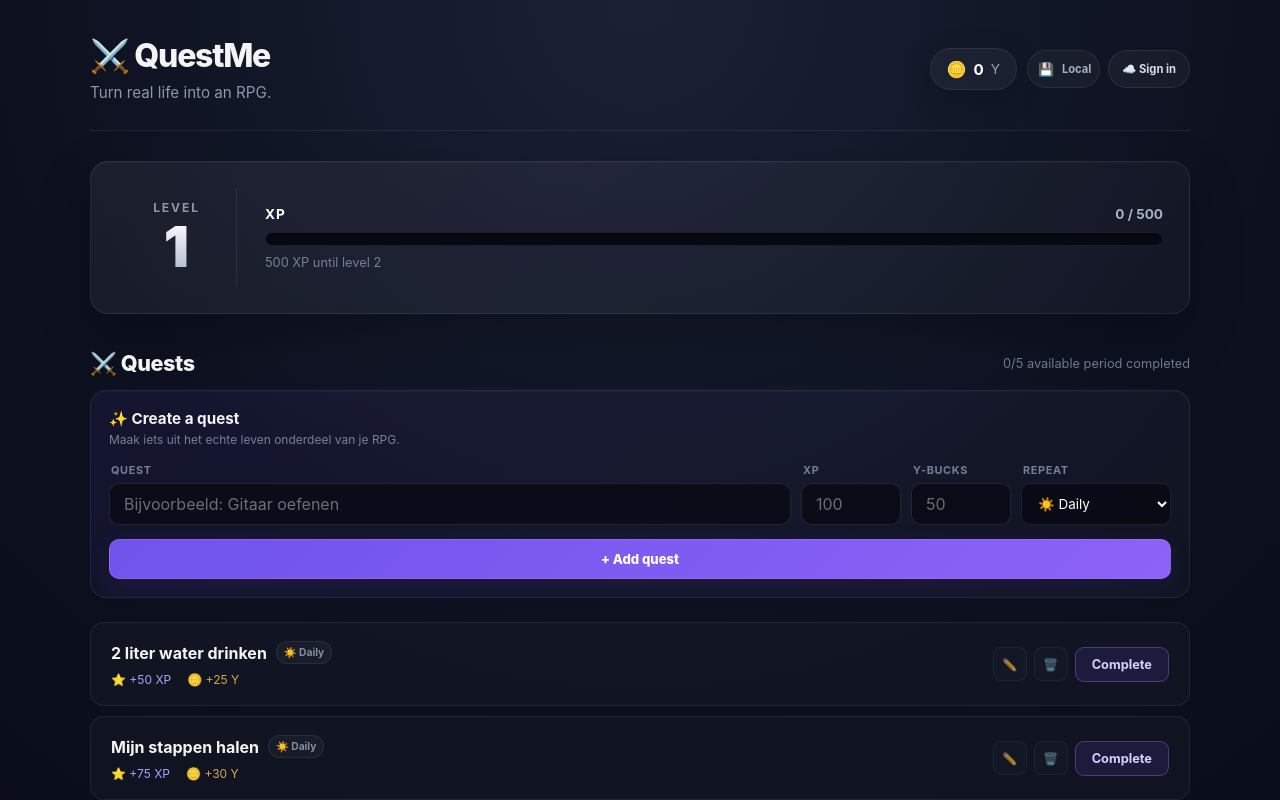
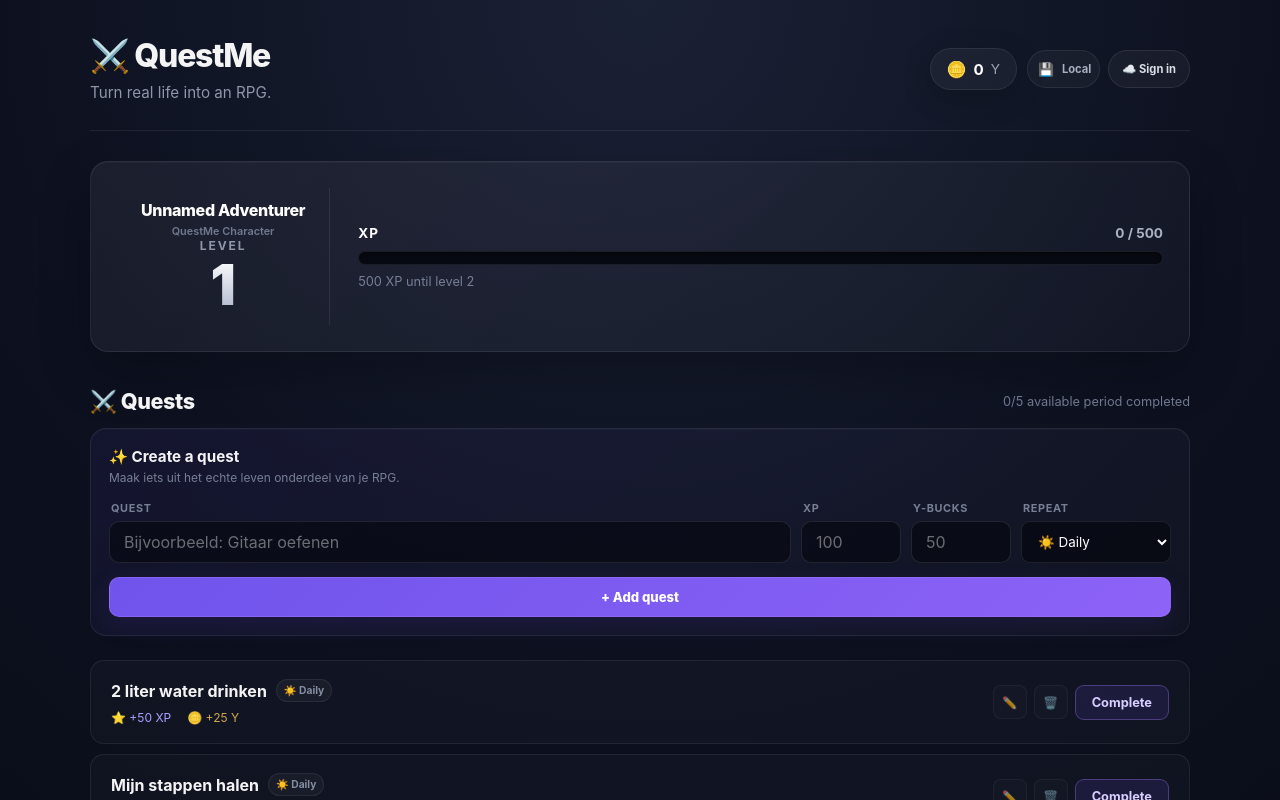
Before and after one commit to yoeran-work/QuestMe, a React (Vite) app: page / in a window 1280 px wide. Shown: the top 800 px of the page. Built offline with nearby package versions, Linux system fonts and the light colour scheme; no server answers.

Commit message:
Update CharacterCard.jsx
Show character name on profile card

```diff
--- a/src/components/CharacterCard.jsx
+++ b/src/components/CharacterCard.jsx
@@ -1,9 +1,29 @@
-function CharacterCard({ progress, xp }) {
+import "../character.css";
+
+function CharacterCard({
+  progress,
+  xp,
+  characterName
+}) {
   return (
     <section className="character-card">
       <div className="character-info">
-        <span className="level-label">LEVEL</span>
-        <span className="level-number">{progress.level}</span>
+        <h2 className="character-name">
+          {characterName ||
+            "Unnamed Adventurer"}
+        </h2>
+
+        <p className="character-subtitle">
+          QuestMe Character
+        </p>
+
+        <span className="level-label">
+          LEVEL
+        </span>
+
+        <span className="level-number">
+          {progress.level}
+        </span>
       </div>
 
       <div className="xp-info">
@@ -12,6 +32,7 @@ function CharacterCard({ progress, xp }) {
 
           <span>
             {xp.toLocaleString()}{" "}
+
             {progress.nextLevelXp !== null &&
               `/ ${progress.nextLevelXp.toLocaleString()}`}
           </span>
@@ -20,13 +41,19 @@ function CharacterCard({ progress, xp }) {
         <div className="xp-bar">
           <div
             className="xp-fill"
-            style={{ width: `${progress.percentage}%` }}
+            style={{
+              width:
+                `${progress.percentage}%`
+            }}
           />
         </div>
 
         {progress.nextLevelXp !== null && (
           <p>
-            {(progress.nextLevelXp - xp).toLocaleString()} XP until level{" "}
+            {(
+              progress.nextLevelXp - xp
+            ).toLocaleString()}{" "}
+            XP until level{" "}
             {progress.level + 1}
           </p>
         )}
```
